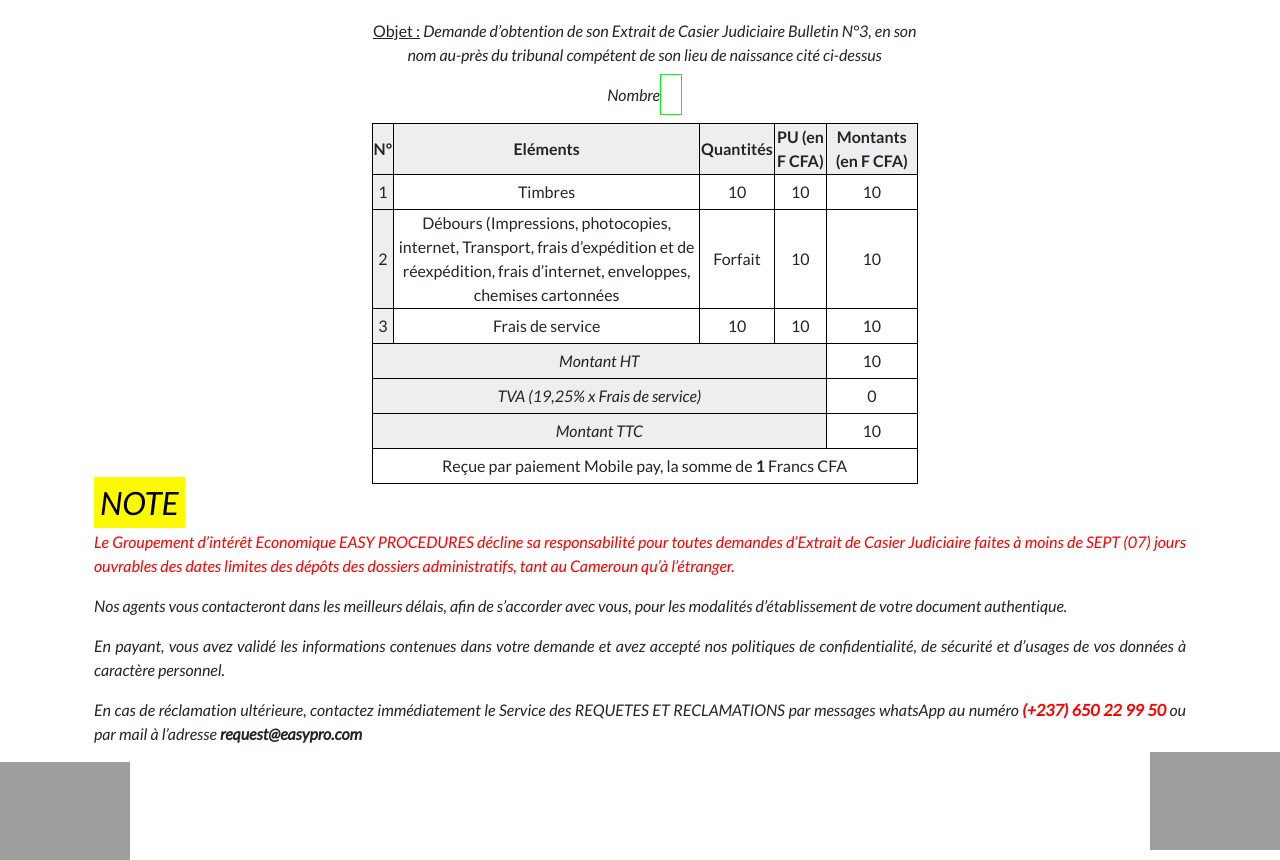
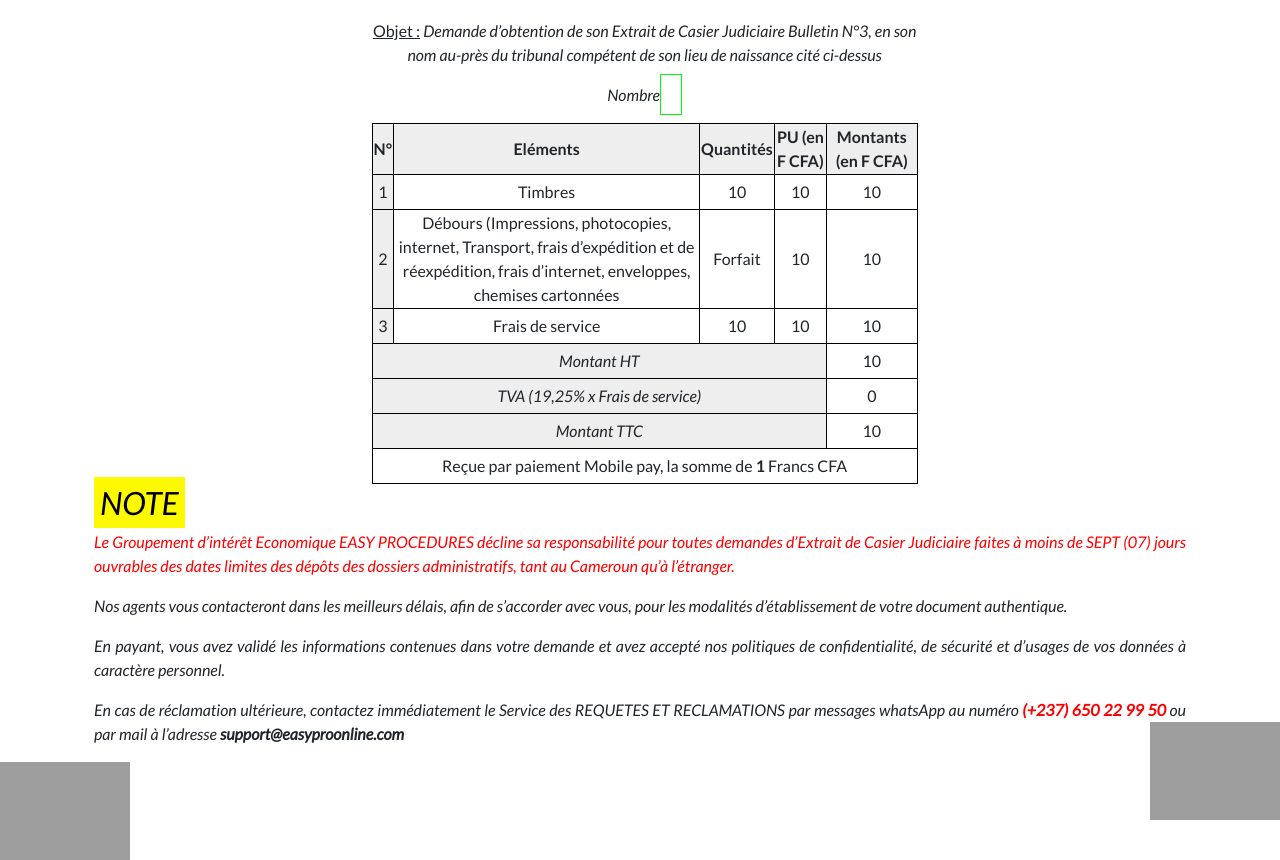
Before and after one commit to adigxs/easypro237, a Django app: template request/templates/receipt.html in a window 1280 px wide. Shown: the part 281-1141 px from the top of the page. Run offline with Django 3.2, Linux system fonts and the light colour scheme; the template is opened without the code that fills it: most values are stand-ins (such as "Sample title", 1, 10 or a date in 2020); some libraries are stand-ins or nearby versions; grey boxes are pictures that could not be loaded.

Commit message:
Replace "request@easypro.com" by "support@easyproonline.com"

```diff
--- a/request/templates/receipt.html
+++ b/request/templates/receipt.html
@@ -153,14 +153,14 @@
                 En payant, vous avez validé les informations contenues dans votre demande et avez accepté nos politiques de confidentialité, de sécurité et d’usages de vos données à caractère personnel.
                 </p>
                 <p>
-                En cas de réclamation ultérieure, contactez immédiatement le Service des REQUETES ET RECLAMATIONS par messages whatsApp au numéro <strong style="color: red">(+237) 650 22 99 50</strong> ou par mail à l’adresse <strong>request@easypro.com</strong>
+                En cas de réclamation ultérieure, contactez immédiatement le Service des REQUETES ET RECLAMATIONS par messages whatsApp au numéro <strong style="color: red">(+237) 650 22 99 50</strong> ou par mail à l’adresse <strong>support@easyproonline.com</strong>
                 </p>
             </div>
         </div>
         <footer>
             <div style="text-align: center">
                 <img width="130" style="float: left" src="https://firebasestorage.googleapis.com/v0/b/easy-pro-237.appspot.com/o/WhatsApp%20Image%202024-03-31%20at%2019.02.58.jpeg?alt=media&token=071c022c-389d-40e1-af46-6a1bd3241cc6">
-                <img width="130" style="margin-top: -10px; float: right; " src="https://firebasestorage.googleapis.com/v0/b/easy-pro-237.appspot.com/o/WhatsApp%20Image%202024-03-31%20at%2019.03.11.jpeg?alt=media&token=e41e47c1-563f-4d9e-81ed-a8c82d9dbdea">
+                <img width="130" style="margin-top: -40px; float: right; " src="https://firebasestorage.googleapis.com/v0/b/easy-pro-237.appspot.com/o/WhatsApp%20Image%202024-03-31%20at%2019.03.11.jpeg?alt=media&token=e41e47c1-563f-4d9e-81ed-a8c82d9dbdea">
             </div>
         </footer>
     </body>
```
